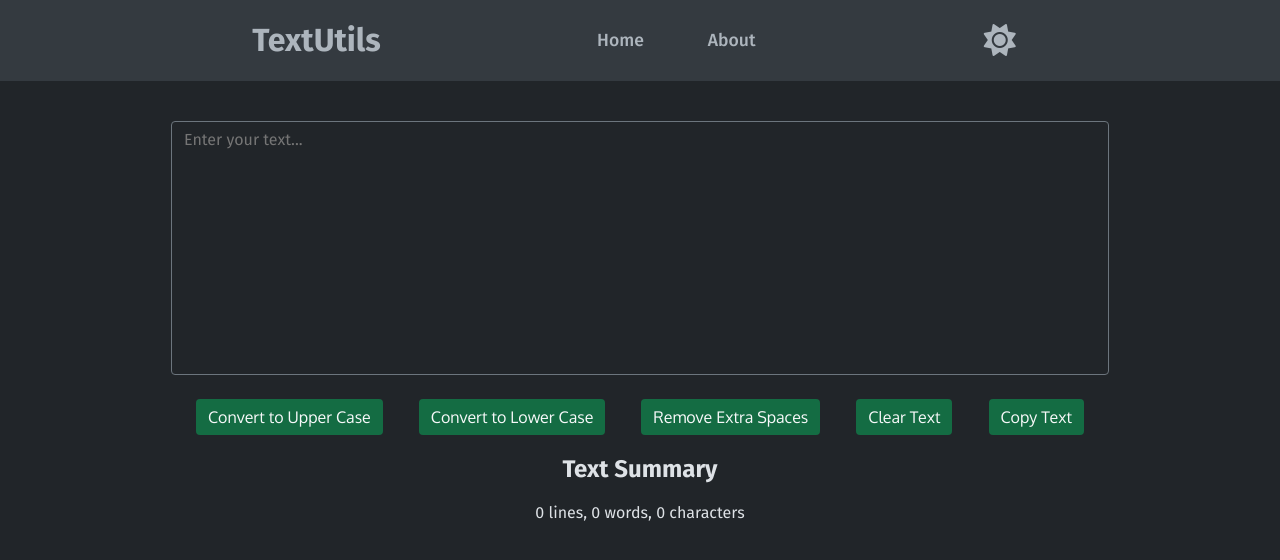
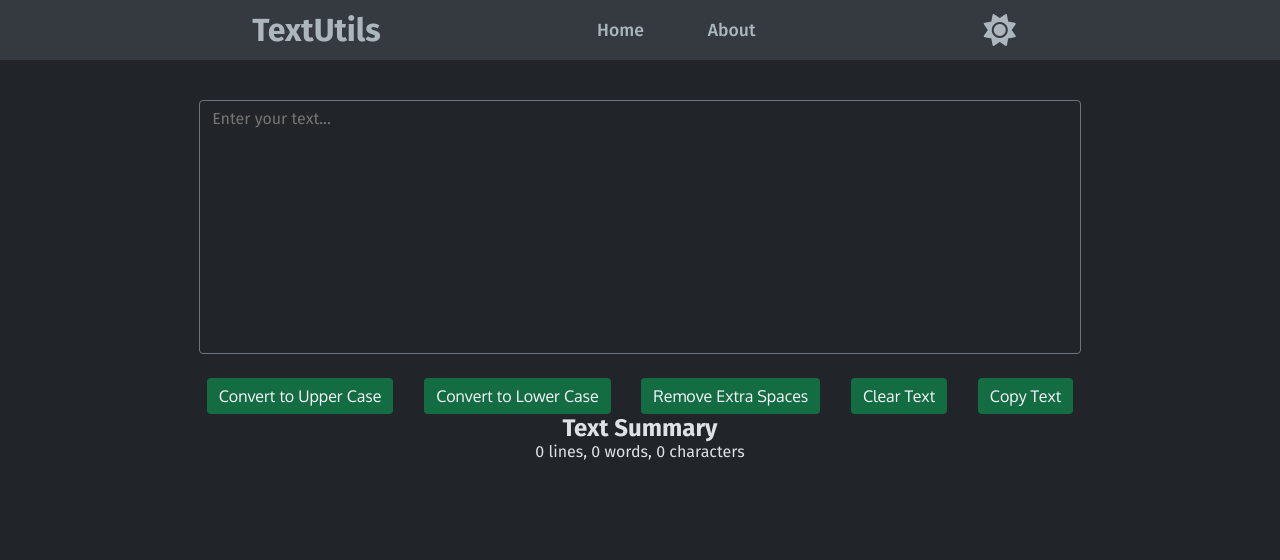
Before and after one commit to nayeemur-rahman/TextUtils-React, a React (Create React App) app: page / in a window 1280 px wide. Shown: the top 560 px of the page. Built offline with nearby package versions, Linux system fonts and the light colour scheme.

Commit message:
Modified body font and root sizing

```diff
--- a/src/index.css
+++ b/src/index.css
@@ -1,6 +1,10 @@
+* {
+  margin: 0;
+  padding: 0;
+  box-sizing: border-box;
+}
 body {
-  margin: 0;
-  font-family: 'Fira Sans', 'Segoe UI', 'Roboto', 'Oxygen', 'Ubuntu', 'Cantarell', 'Droid Sans', 'Helvetica Neue', sans-serif;
+  font-family: 'Fira Sans', 'Segoe UI', 'Roboto', sans-serif;
   -webkit-font-smoothing: antialiased;
   -moz-osx-font-smoothing: grayscale;
 }
```
